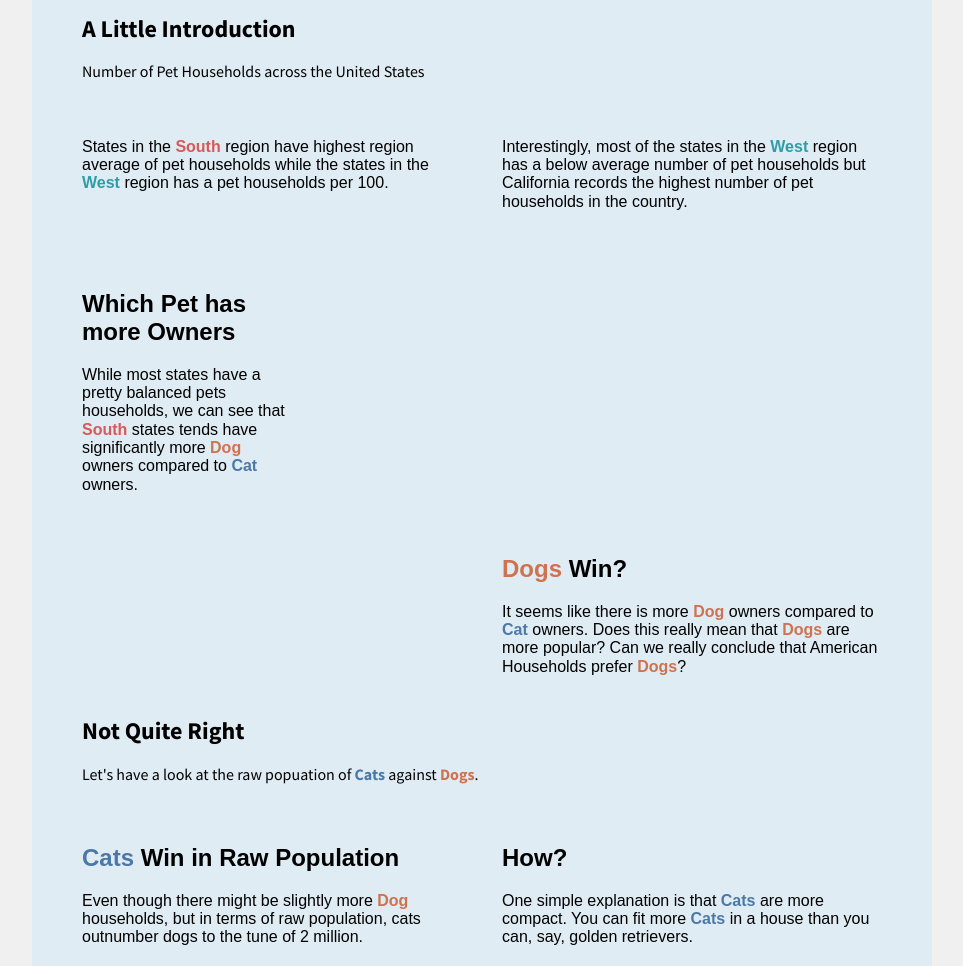
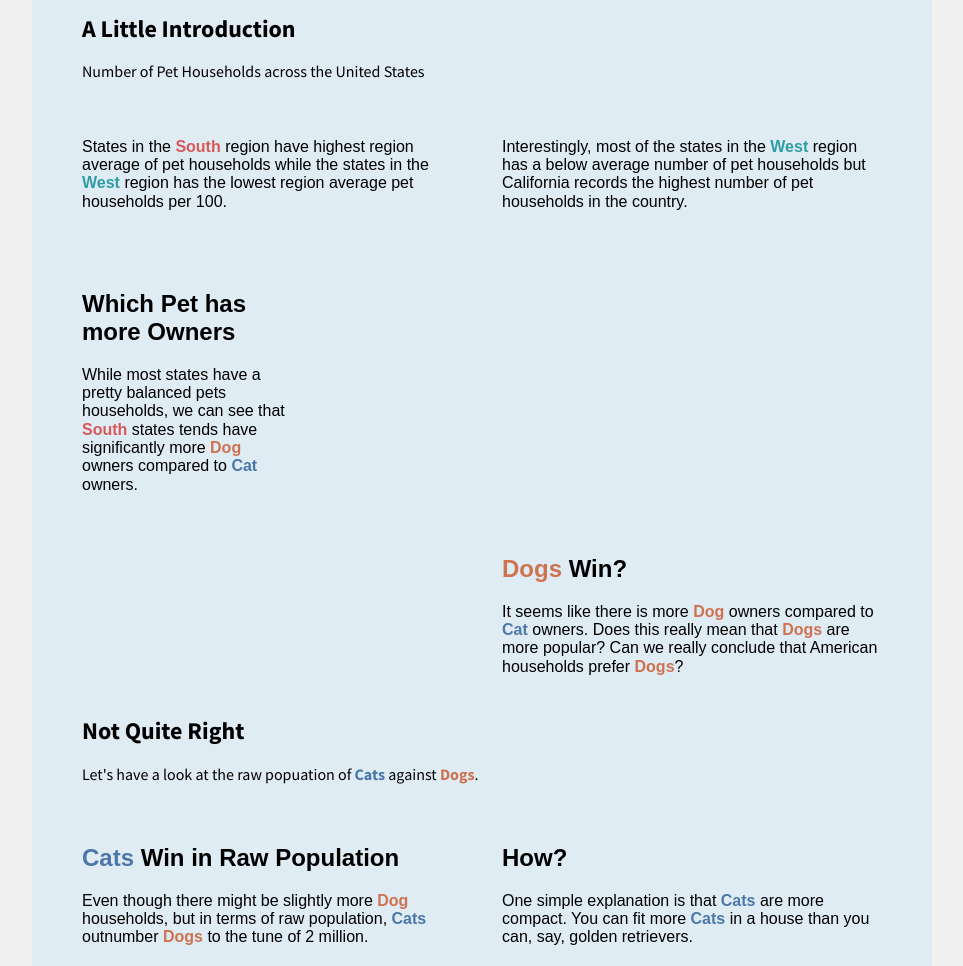
Before and after one commit to ZhanZhynn/FIT3179-DataVisualisation, a plain HTML site: page index.html in a window 1280 px wide. Shown: the part 100-1066 px from the top of the page, without its empty margins (158-1121 px from the left). Drawn offline with nearby package versions, Linux system fonts and the light colour scheme; a script that the page names is missing.

Commit message:
Update index.html

```diff
--- a/index.html
+++ b/index.html
@@ -41,7 +41,7 @@
           <div class="pure-u-1-2">
             <div class="description description-left">
               <p>States in the <span style="color: #d85959; font-weight:bold;">South</span> region have highest region average of pet households
-              while the states in the <span style="color: #2f9da5; font-weight:bold;">West</span> region has a pet households per 100.</p>
+              while the states in the <span style="color: #2f9da5; font-weight:bold;">West</span> region has the lowest region average pet households per 100.</p>
             </div>
             </div>
 
@@ -90,7 +90,7 @@
                       It seems like there is more <span style="color: #CF7250; font-weight:bold;">Dog</span> owners compared to
                       <span style="color: #4c78a8; font-weight:bold;">Cat</span> owners. Does this really mean that
                       <span style="color: #CF7250; font-weight:bold;">Dogs</span> are more popular? Can we really conclude that
-                      American Households prefer <span style="color: #CF7250; font-weight:bold;">Dogs</span>?
+                      American households prefer <span style="color: #CF7250; font-weight:bold;">Dogs</span>?
                     </p>
                   </div>
                 </div>
@@ -120,7 +120,8 @@
                   <div class="description description-left">
                     <h2><span style="color: #4c78a8; font-weight:bold;">Cats</span>  Win in Raw Population</h2>
                     <p>
-                      Even though there might be slightly more <span style="color: #CF7250; font-weight:bold;">Dog</span> households, but in terms of raw population, cats outnumber dogs to the tune of 2 million.
+                      Even though there might be slightly more <span style="color: #CF7250; font-weight:bold;">Dog</span> households,
+                      but in terms of raw population, <span style="color: #4c78a8; font-weight:bold;">Cats</span> outnumber <span style="color: #CF7250; font-weight:bold;">Dogs</span> to the tune of 2 million.
 
                     </p>
                   </div>
@@ -130,7 +131,8 @@
                 <div class="pure-u-1-2">
                   <div class="description description-right">
                     <h2>How?</h2>
-                    <p> One simple explanation is that <span style="color: #4c78a8; font-weight:bold;">Cats</span>  are more compact. You can fit more <span style="color: #4c78a8; font-weight:bold;">Cats</span> in a house than you can, say, golden retrievers.</p>
+                    <p> One simple explanation is that <span style="color: #4c78a8; font-weight:bold;">Cats</span>  are more compact. You can fit more
+                      <span style="color: #4c78a8; font-weight:bold;">Cats</span> in a house than you can, say, golden retrievers.</p>
                   </div>
                 </div>
               </div>
```
